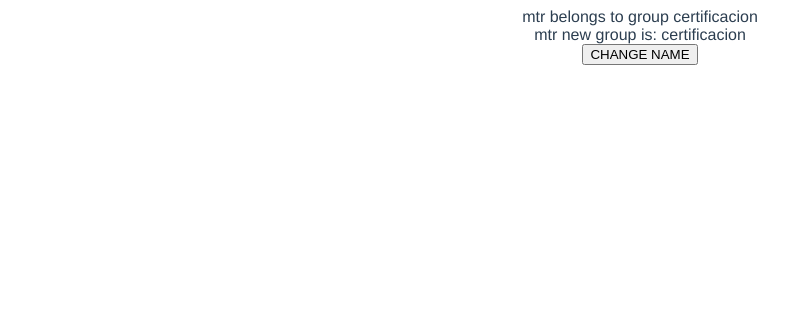
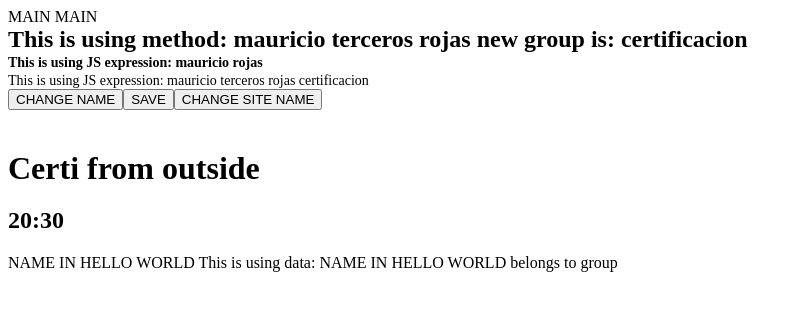
Before and after one commit to mauricioterceros/vue-example, a Vue app: page /#/ in a window 1280 px wide. Shown: the top 310 px of the page, without its empty margins (0-812 px from the left). Built offline with nearby package versions, Linux system fonts and the light colour scheme.

Commit message:
Extended VUE components.

```diff
--- a/src/App.vue
+++ b/src/App.vue
@@ -1,33 +1,13 @@
 <template>
   <div id="app">
     <div id="app-header"></div>
-    <!--div id="app-nav">
-      <router-link to="/">Home</router-link> |
-      <router-link to="/about">About</router-link>
-    </div-->
+    <div class="text-bold"> MAIN MAIN </div>
     <router-view />
   </div>
 </template>
 
 <style>
-#app {
-  font-family: Avenir, Helvetica, Arial, sans-serif;
-  -webkit-font-smoothing: antialiased;
-  -moz-osx-font-smoothing: grayscale;
-  text-align: center;
-  color: #2c3e50;
-}
-
-#nav {
-  padding: 30px;
-}
-
-#nav a {
-  font-weight: bold;
-  color: #2c3e50;
-}
-
-#nav a.router-link-exact-active {
-  color: #42b983;
+.text-bold {
+  font-weight: 500;
 }
 </style>
--- a/src/components/HelloWorld.vue
+++ b/src/components/HelloWorld.vue
@@ -1,14 +1,51 @@
 <template>
   <div class="hello">
-    <h1>{{ msg }}</h1>
+    <h1>{{ siteName }}</h1>
+    <h2>{{ classHour }}</h2>
+    <span>{{ name }}</span>
+    <span v-if="showNameAndGroup">
+      This is using data: {{ name }} belongs to group {{ group }}
+    </span>
   </div>
 </template>
 
 <script>
 export default {
   name: "HelloWorld",
+
+  data() {
+    return {
+      name: "NAME IN HELLO WORLD"
+    };
+  },
+
+  // LIKE LIKE "" data ""
+  // like "public" properties
   props: {
-    msg: String
+    siteName: {
+      type: String,
+      default: "Certi Site"
+    },
+    classHour: {
+      type: String,
+      default: "19:00"
+    },
+    showNameAndGroup: {
+      type: Boolean,
+      default: true
+    },
+    students: {
+      type: Array,
+      default: function() {
+        return [];
+      }
+    },
+    student: {
+      type: Object,
+      default: function() {
+        return {};
+      }
+    }
   }
 };
 </script>
--- a/src/views/Home.vue
+++ b/src/views/Home.vue
@@ -1,55 +1,81 @@
+<!--
+  When template, script, and style is in one file: SINGLE FILE COMPONENT
+  PROS: Portable, accessible
+  CONS: TOO LARGE
+
+  when template, script, and style are in diff files: MVC
+-->
+
 <template>
   <div>
-    <span> {{ name }} belongs to group {{ group }} </span>
+    <span class="line-style text-center">
+      This is using method: {{ getConcatNameWithGroup() }}
+    </span>
     <br />
-    <span> {{ getConcatNameWithGroup() }} </span>
+    <span class="text-bold">
+      This is using JS expression: {{ name.split(" ")[0] + " " + name.split(" ")[2] }}
+    </span>
     <br />
-    <button @click="changeName('student new')">CHANGE NAME</button>
-    <!--span> Mauricio belongs to group certificacion </span-->
-    <!--HelloWorld msg="Welcome to Your Vue.js App" /-->
+    <span> This is using JS expression: {{ `${name} ${group}` }} </span>
+    <br />
+    <button @click="changeName('student lastname second')">CHANGE NAME</button>
+    <button @click="save()">SAVE</button>
+    <button @click="changeSiteName('new outside name')">
+      CHANGE SITE NAME
+    </button>
+    <HelloWorld :site-name="siteName" class-hour="20:30" />
   </div>
 </template>
 
 <script>
 // @ is an alias to /src
-// import HelloWorld from "@/components/HelloWorld.vue";
+import HelloWorld from "@/components/HelloWorld.vue";
 // import NewCOmponet from "./About.vue"
 
 export default {
   // Single component
   name: "Home",
 
-  /* components: {
+  components: {
     HelloWorld
-  } */
+  },
 
+  // Init when component is been created
   data() {
     // like "private" properties
     return {
-      name: "",
-      group: "certificacion"
+      name: "mauricio terceros rojas",
+      group: "certificacion",
+      siteName: "Certi from outside"
     };
   },
 
+  // LIKE LIKE "" data ""
+  // like "public" properties
+  props: {
+    // props here => see at HelloWorld.vue
+  },
+
+  // START LIFECYCLE HOOKS (OPTIONAL)
   created() {
-    this.name = "mauricio";
+    // this.name = "mauricio t r";
+    // this.siteName = "certi!"; // it is allowed but is not recommendable
     // http://api.com/products/{id}
   },
   mounted() {
-    this.name = "mtr";
+    // this.name = "m t r";
+    // subscription a socket
   },
   updated() {
     // this.name = "udpated";
   },
-
-  props: {
-    // like "public" properties
+  destroyed() {
+    // unsubscribe a socket
   },
+  // END LIFECYCLE HOOKS
 
   methods: {
-    save() {},
-    cancel() {},
-    export() {},
+    // getter
     getConcatNameWithGroup() {
       this.save(); // this === vm (view model)
       // this.$forceUpdate(); // $ => vue "instance" => properites, methods, global variables.
@@ -58,11 +84,21 @@ export default {
       // this === vm
       return `${this.name} new group is: ${this.group}`; // string template
     },
+    // setter
     changeName(newName) {
       this.name = newName;
-    }
+    },
+    changeSiteName(newSiteName) {
+      this.siteName = newSiteName;
+    },
+    // action
+    save() {
+      console.log("SAVED!");
+    },
+    cancel() {},
+    export() {}
   }
 };
 </script>
 
-<style scoped></style>
+<style src="./home.css" scoped></style>
--- /dev/null
+++ b/src/views/home.css
@@ -0,0 +1,13 @@
+.line-style {
+  font-weight: bold;
+  font-size: 24px;
+  text-align: left;
+}
+
+span {
+  font-size: 14px;
+}
+
+.text-bold {
+  font-weight: bolder;
+}
```
